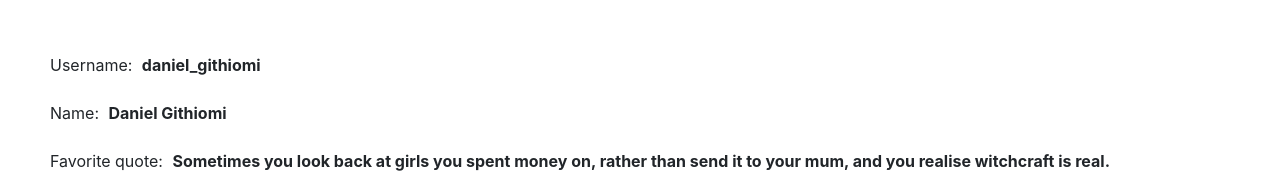
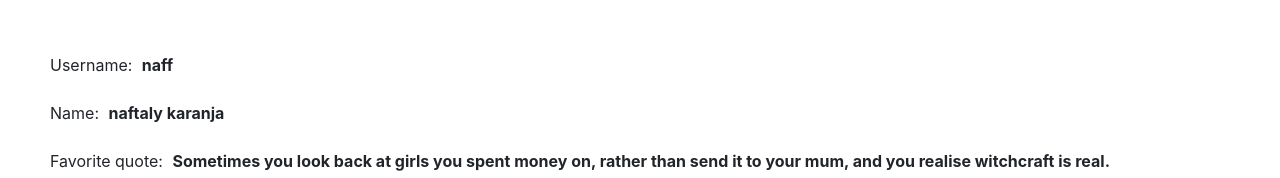
Before and after one commit to muiruri-gathairu/rmquotes, an Angular app: page / in a window 1280 px wide. Shown: the part 503-681 px from the top of the page. Built offline with nearby package versions, Linux system fonts and the light colour scheme.

Commit message:
adits usernadme info

```diff
--- a/src/app/personal-details/personal-details.component.ts
+++ b/src/app/personal-details/personal-details.component.ts
@@ -8,8 +8,8 @@ import { Quotes } from '../quotes/quotes';
 })
 export class PersonalDetailsComponent implements OnInit {
 
-  username = 'daniel_githiomi';
-  name = 'Daniel Githiomi';
+  username = 'naff';
+  name = 'naftaly karanja';
 
   constructor() { }
 
```
